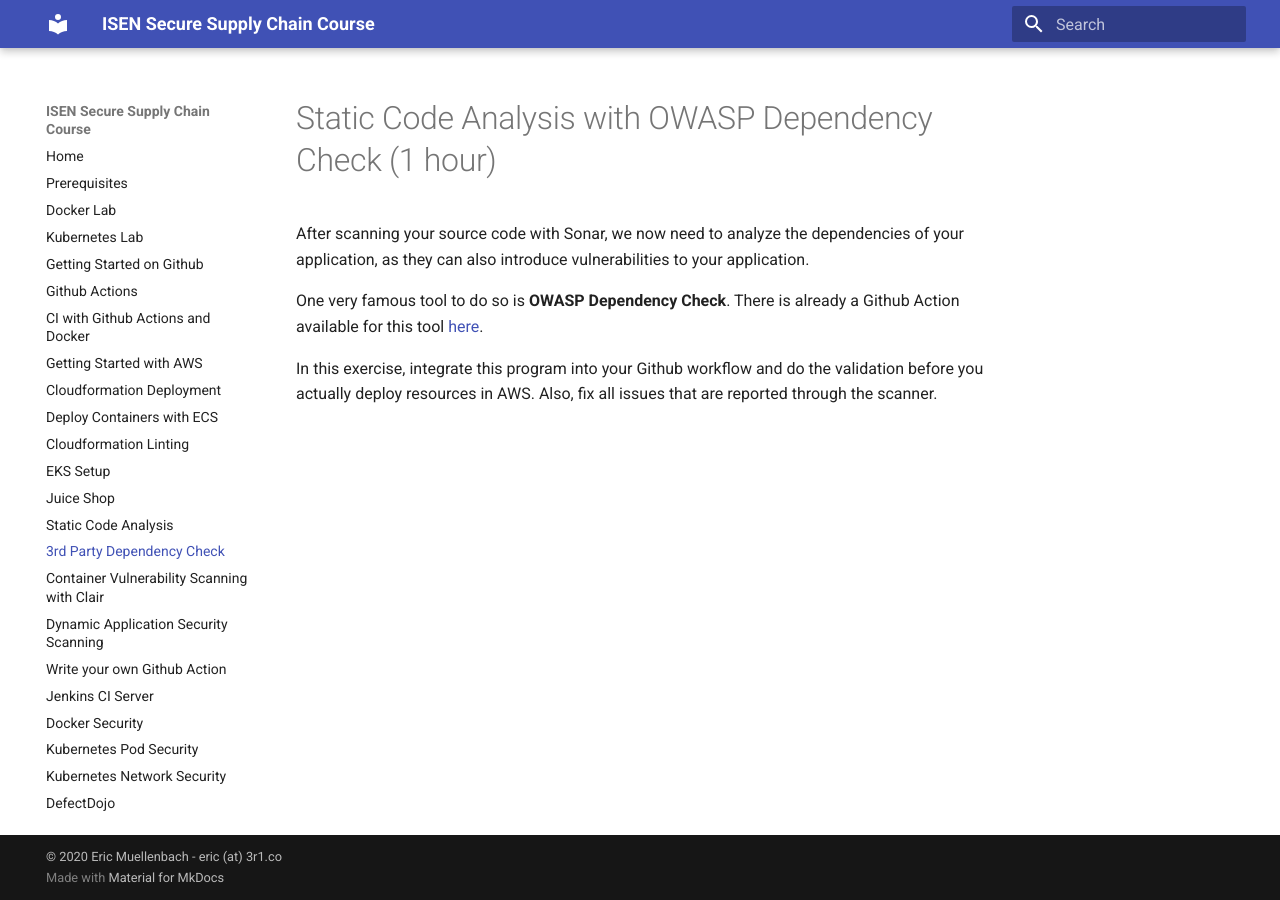
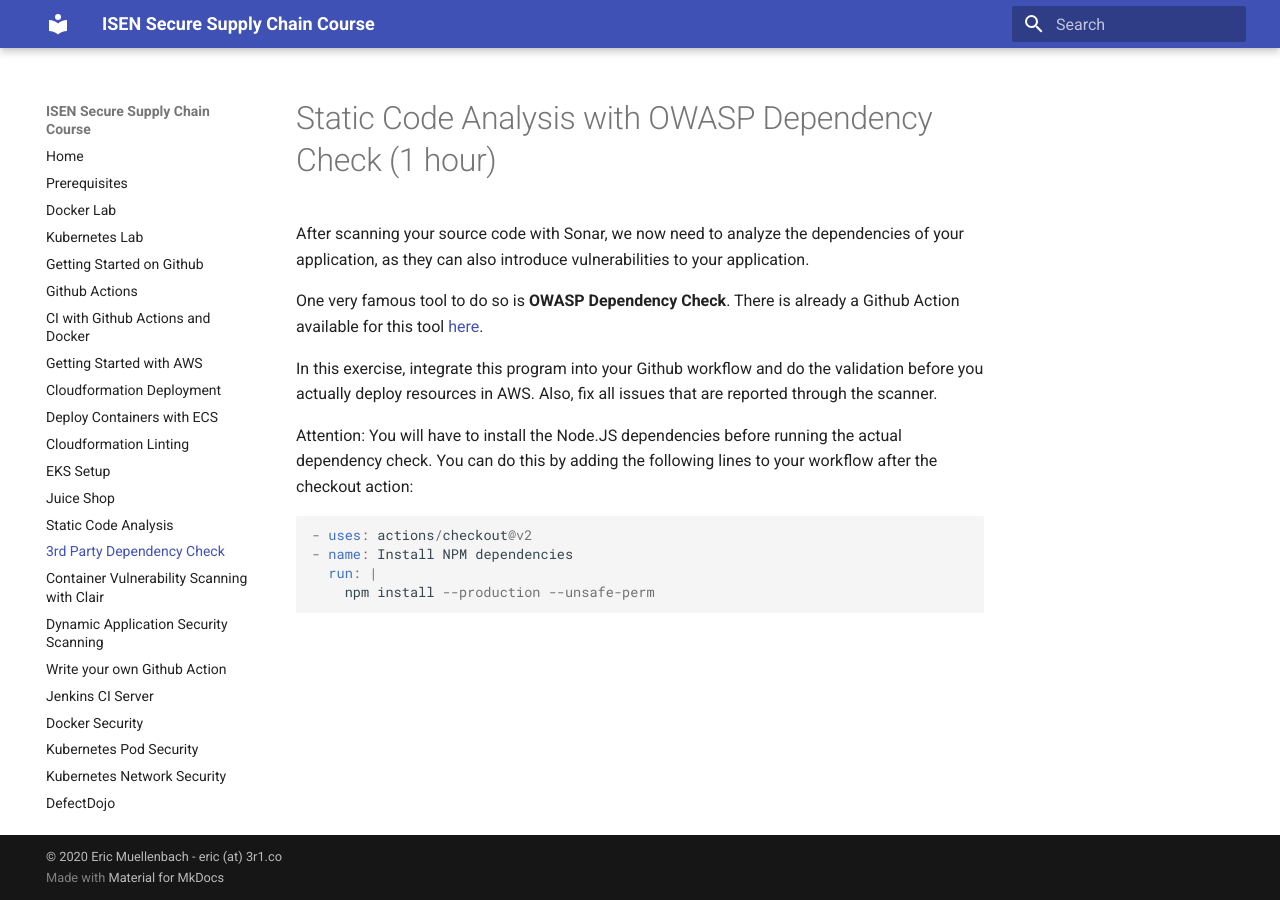
Before and after one commit to 3r1co/ssc, an MkDocs documentation site: the page built from docs/dependency-check.md, in a window 1280 px wide. Built offline with MkDocs 1.6.1 and Material for MkDocs 9.7.7, drawn with Linux system fonts in a browser that asks for light colours.

Commit message:
add instruction

```diff
--- a/docs/dependency-check.md
+++ b/docs/dependency-check.md
@@ -5,3 +5,10 @@
 One very famous tool to do so is **OWASP Dependency Check**. There is already a Github Action available for this tool [here](https://github.com/Sburris/dependency-check-action).
 
 In this exercise, integrate this program into your Github workflow and do the validation before you actually deploy resources in AWS. Also, fix all issues that are reported through the scanner.
+
+Attention: You will have to install the Node.JS dependencies before running the actual dependency check. You can do this by adding the following lines to your workflow after the checkout action:
+
+    - uses: actions/checkout@v2
+    - name: Install NPM dependencies
+      run: |
+        npm install --production --unsafe-perm
```
